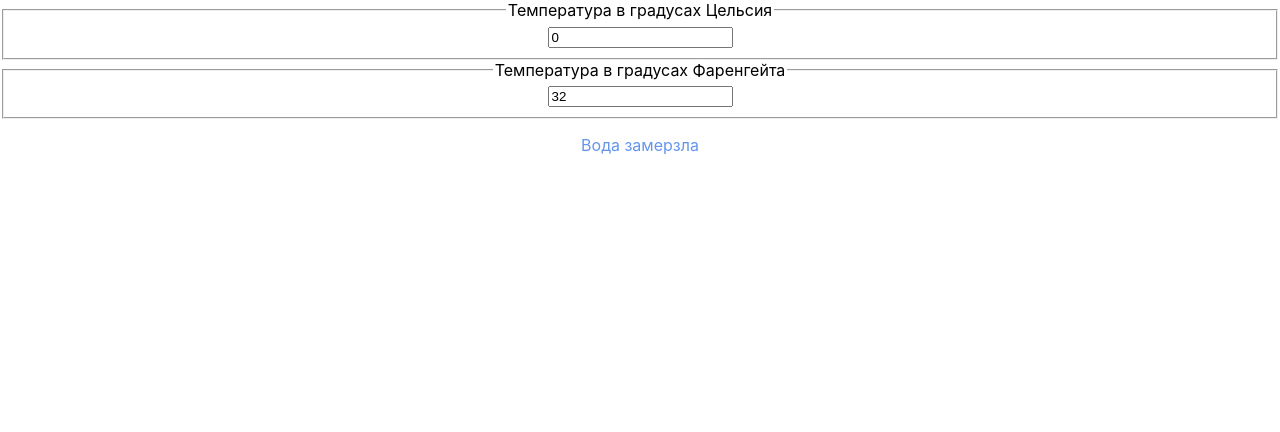
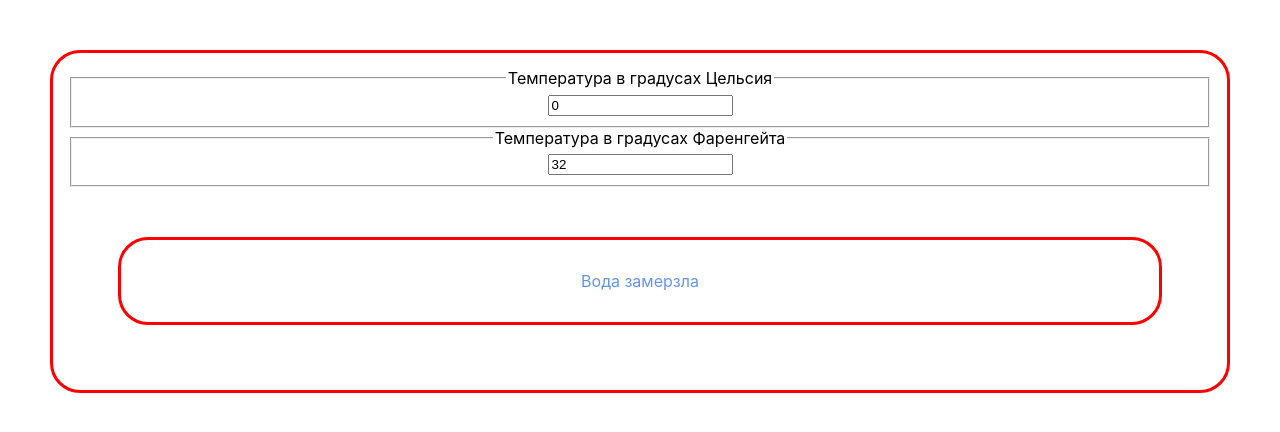
Before and after one commit to aprricod/react_lection7, a React (Create React App) app: page / in a window 1280 px wide. Shown: the top 432 px of the page. Built offline with nearby package versions, Linux system fonts and the light colour scheme.

Commit message:
добавлены рамки в Panel

```diff
--- a/src/App.js
+++ b/src/App.js
@@ -1,13 +1,15 @@
 import React from "react";
 import "./App.css";
 import Calcualtor from "./Components/Calcualtor";
+import { Panel } from "./Components/Panel";
 
 export default class App extends React.Component {
   render() {
     return (
       <div className="App">
-        <Calcualtor />
-        {/* <Boiling celsius={0} /> */}
+        <Panel>
+          <Calcualtor />
+        </Panel>
       </div>
     );
   }
--- a/src/Components/Calcualtor.js
+++ b/src/Components/Calcualtor.js
@@ -2,6 +2,7 @@ import React, { Component } from "react";
 import { Boiling } from "./Boiling";
 import Temperature from "./Temperature";
 import { CELSIUS, FAHRENHEIT } from "../consts";
+import { Panel } from "./Panel";
 
 export default class Calcualtor extends Component {
   constructor(props) {
@@ -63,7 +64,9 @@ export default class Calcualtor extends Component {
             this.setState({ scale: FAHRENHEIT, temperature });
           }}
         />
-        <Boiling celsius={celsius} />
+        <Panel>
+          <Boiling celsius={celsius} />
+        </Panel>
       </React.Fragment>
     );
   }
--- /dev/null
+++ b/src/Components/Panel.css
@@ -0,0 +1,7 @@
+.container {
+  border-color: red;
+  border-radius: 30px;
+  border-style: solid;
+  margin: 50px;
+  padding: 15px;
+}
--- /dev/null
+++ b/src/Components/Panel.js
@@ -0,0 +1,14 @@
+import React from "react";
+import "./Panel.css";
+
+export const Panel = ({ children }) => (
+  <div className="container"> {children}</div>
+);
+
+/*
+children в { } тоже самое что props.children
+
+export const Panel = (props) => (
+     <div className="container"> {props.children}</div>
+   );
+*/
--- /dev/null
+++ b/src/Components/SplitPanel.js
@@ -0,0 +1,6 @@
+import React from "react";
+import "./SplitPanel.css";
+
+export const SplitPanel = ({ children }) => (
+  <div className="container"> {children}</div>
+);
```
Also changed, not shown: src/Components/SplitPanel.css (added, +13 -0 lines).
